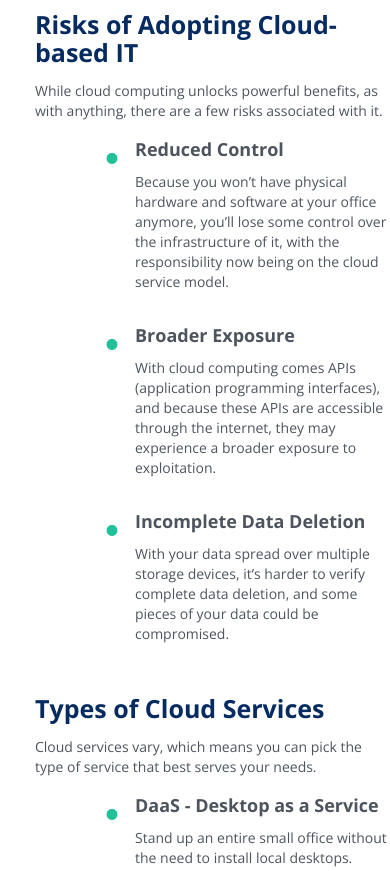
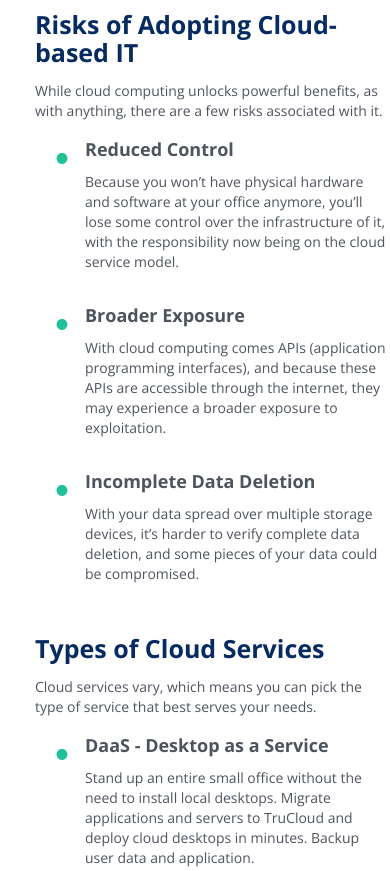
Before and after one commit to mau02ro/tru-technology, a plain HTML site: page index.html in a window 390 px wide. Shown: the part 4640-5511 px from the top of the page. Drawn offline with nearby package versions, Linux system fonts and the light colour scheme.

Commit message:
Fix 9000

```diff
--- a/styles.css
+++ b/styles.css
@@ -196,6 +196,12 @@ html {
     padding: 0 0 0 35px;
   }
   /*----------------*/
+  /* List */
+  .PP__list {
+    list-style: none;
+    padding-left: 50px !important;
+  }
+  /*----------------*/
   /* Table Content */
   /*----------------*/
   #PP__table {
```
